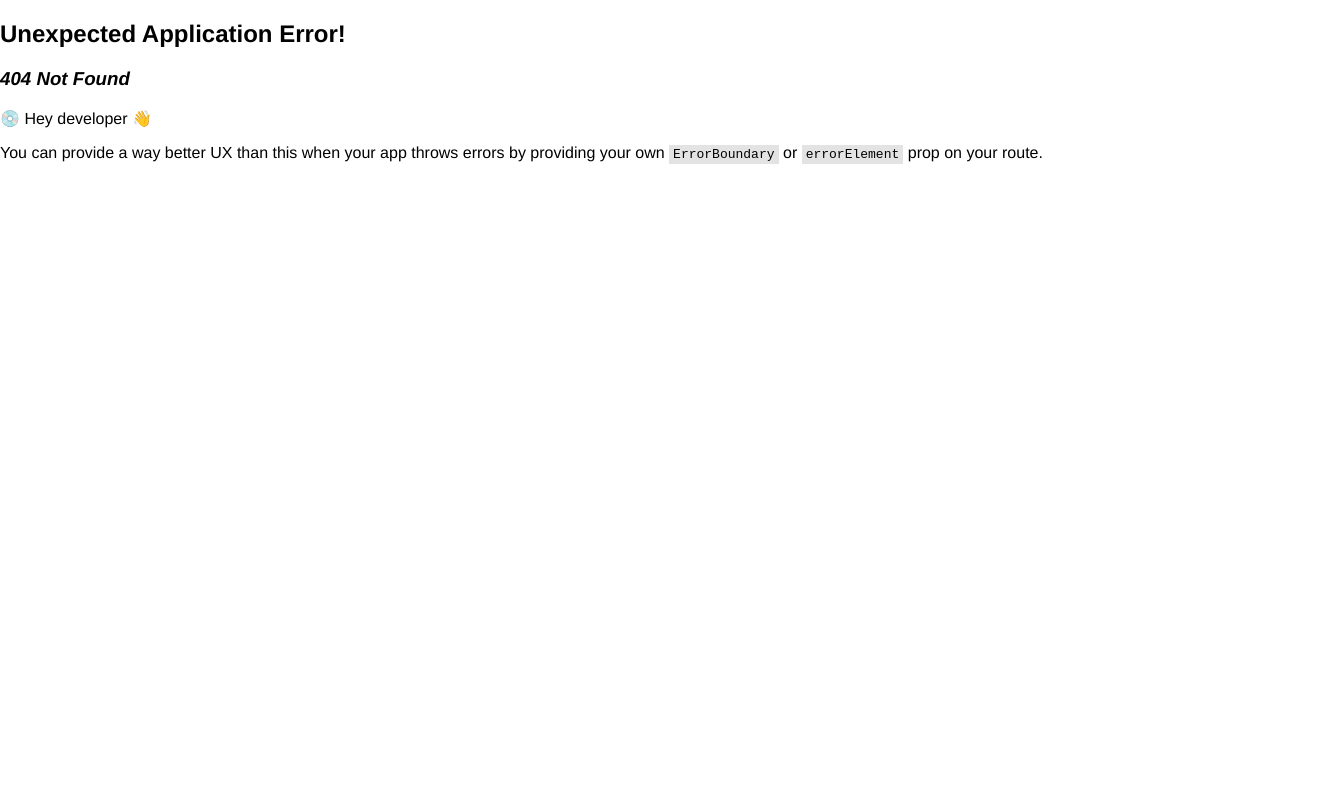
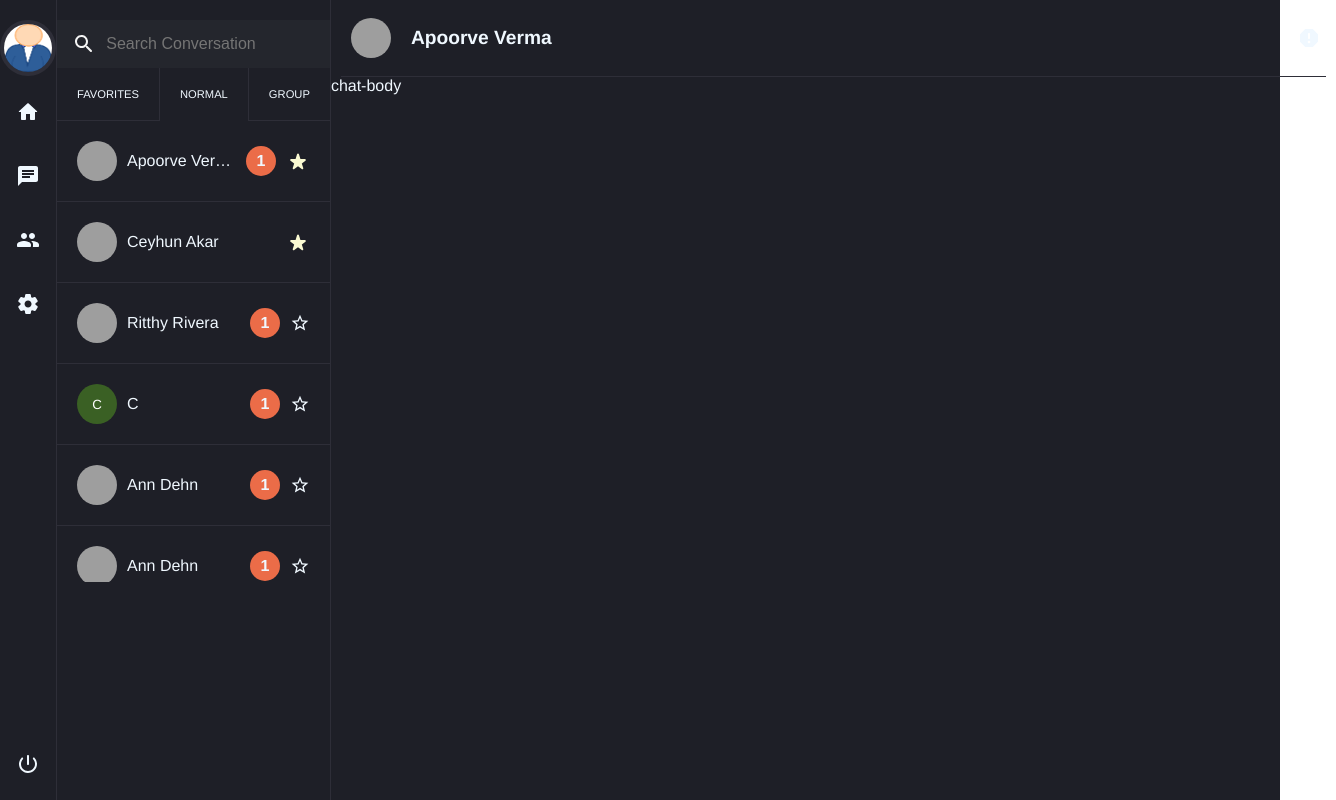
Before and after one commit to Apoorve8055/CoWatch-Watch-Videos-Together-in-Sync, a React (Create React App) app in the folder client/: page /chat/1 in a window 1280 px wide. Before the commit this address had no page. Shown: the whole page, 1336 px wide, since content can reach past the window. Built offline with nearby package versions, Linux system fonts and the light colour scheme; grey boxes are pictures that could not be loaded.

Commit message:
UI: Chat Header

```diff
--- a/client/src/App.js
+++ b/client/src/App.js
@@ -10,6 +10,7 @@ import Home from "./Pages/Home/Home";
 import Login from "./Pages/Login/Login";
 import Register from "./Pages/Register/Register";
 import "./App.scss";
+import Chat from "./Pages/Chat/Chat";
 
 const App = () => {
   const currentUser = true;
@@ -54,8 +55,8 @@ const App = () => {
           element: <Home />,
         },
         {
-          path: "/chat",
-          element: <h1>Chat</h1>,
+          path: "/chat/:id",
+          element: <Chat />,
         },
         {
           path: "/profile",
--- a/client/src/Components/ChatCard/ChatCard.js
+++ b/client/src/Components/ChatCard/ChatCard.js
@@ -2,12 +2,24 @@ import "./ChatCard.scss";
 import StarRateRoundedIcon from "@mui/icons-material/StarRateRounded";
 import StarBorderOutlinedIcon from "@mui/icons-material/StarBorderOutlined";
 import Avatar from "react-avatar";
+import { Link } from "react-router-dom";
+
 const ChatCard = ({ name, profilePic, msgCount, favorite }) => (
   <div className="card">
-    <div className="person-details">
-      <Avatar name={name} size="50" round={true} src={profilePic} />
-      <div className="person-name">{name}</div>
-    </div>
+    <Link
+      to={"/chat/q132ed"}
+      style={{
+        width: "100%",
+        "text-decoration": "none",
+        color: "aliceblue",
+      }}
+    >
+      <div className="person-details">
+        <Avatar name={name} size="40" round={true} src={profilePic} />
+        <div className="person-name">{name}</div>
+      </div>
+    </Link>
+
     <div className="sideIcons">
       {msgCount && <div className="message-count">{msgCount}</div>}
       {favorite ? (
--- a/client/src/Components/ChatCard/ChatCard.scss
+++ b/client/src/Components/ChatCard/ChatCard.scss
@@ -1,4 +1,5 @@
 @use "../../theme/colors.scss" as *;
+
 .card {
   display: flex;
   align-items: center;
@@ -22,7 +23,7 @@
 
   .sideIcons {
     display: flex;
-    justify-content: flex-end;
+    justify-content: right;
     align-items: center;
 
     .message-count {
--- /dev/null
+++ b/client/src/Pages/Chat/Chat.js
@@ -0,0 +1,30 @@
+import "./Chat.scss";
+import { useParams } from "react-router-dom";
+import Avatar from "react-avatar";
+import ReportRoundedIcon from "@mui/icons-material/ReportRounded";
+const Chat = () => {
+  const { id } = useParams();
+  return (
+    <div className="chat-container">
+      <div className="chat-header">
+        <div className="chat-user">
+          <Avatar
+            className="avatar"
+            name={"Apoorve"}
+            size="40"
+            round={true}
+            src={"https://avatars.githubusercontent.com/u/30072249?v=4"}
+          />
+          <div className="username">apoorve verma</div>
+        </div>
+        <ReportRoundedIcon
+          style={{
+            "margin-right": "5px",
+          }}
+        />
+      </div>
+      <div className="chat-body">chat-body</div>
+    </div>
+  );
+};
+export default Chat;
--- /dev/null
+++ b/client/src/Pages/Chat/Chat.scss
@@ -0,0 +1,29 @@
+@use "../../theme/colors.scss" as *;
+.chat-container {
+  color: aliceblue;
+  .chat-header {
+    height: calc(100vh - 90.5vh);
+    width: calc(100vw - 23vw);
+    border-bottom: 1px solid $border-color;
+    display: flex;
+    align-items: center;
+    justify-content: space-between;
+    margin: 0px 10px;
+    .chat-user {
+      display: flex;
+      align-items: center;
+      gap: 25px;
+
+      .avatar {
+        margin-left: 5px;
+      }
+      .username {
+        font-size: larger;
+        font-weight: bold;
+        text-transform: capitalize;
+      }
+    }
+  }
+  .chat-body {
+  }
+}
```
